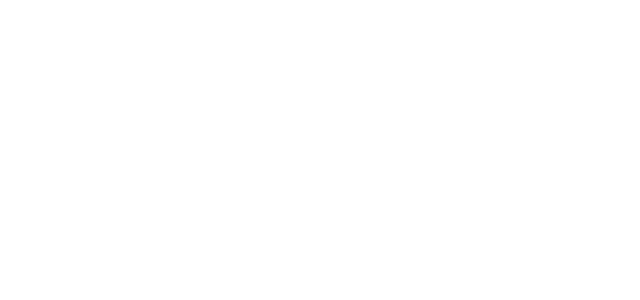
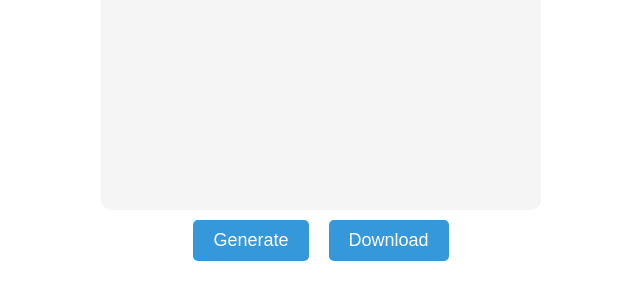
Before and after one commit to xonika9/avatar-generator-test-task, a Vue app: page / in a window 1280 px wide. Shown: the part 380-680 px from the top of the page, without its empty margins (319-959 px from the left). Built offline with nearby package versions, Linux system fonts and the light colour scheme; the HTML template or start-up script is replaced by a standard one.

Commit message:
add styles, fix index.html

```diff
--- a/index.html
+++ b/index.html
@@ -10,9 +10,8 @@
     <link rel="icon" type="image/svg+xml" href="/src/assets/favicon.png" />
     <title>Avatar Generator</title>
   </head>
-
   <body>
-    <div id="root"></div>
-    <script type="module" src="/src/main.jsx"></script>
+    <div id="app"></div>
+    <script type="module" src="/src/main.js"></script>
   </body>
 </html>
--- a/src/App.vue
+++ b/src/App.vue
@@ -6,17 +6,35 @@
   <button class="button" @click="downloadAvatar">Download</button>
 </template>
 
-<style scoped>
-.logo {
-  height: 6em;
-  padding: 1.5em;
-  will-change: filter;
-  transition: filter 300ms;
+<style>
+.avatar {
+  position: relative;
+  overflow: hidden;
+  margin: 0 auto;
+  width: 440px;
+  height: 440px;
+  border-radius: 10px;
+  background-color: #f5f5f5;
 }
-.logo:hover {
-  filter: drop-shadow(0 0 2em #646cffaa);
+
+.avatar-image {
+  position: absolute;
+  top: 0;
+  left: 0;
 }
-.logo.vue:hover {
-  filter: drop-shadow(0 0 2em #42b883aa);
+
+.button {
+  margin: 10px;
+  padding: 10px 20px;
+  border: none;
+  border-radius: 5px;
+  background-color: #3498db;
+  color: white;
+  font-size: 18px;
+  cursor: pointer;
+}
+
+.button:hover {
+  background-color: #2980b9;
 }
 </style>
```
